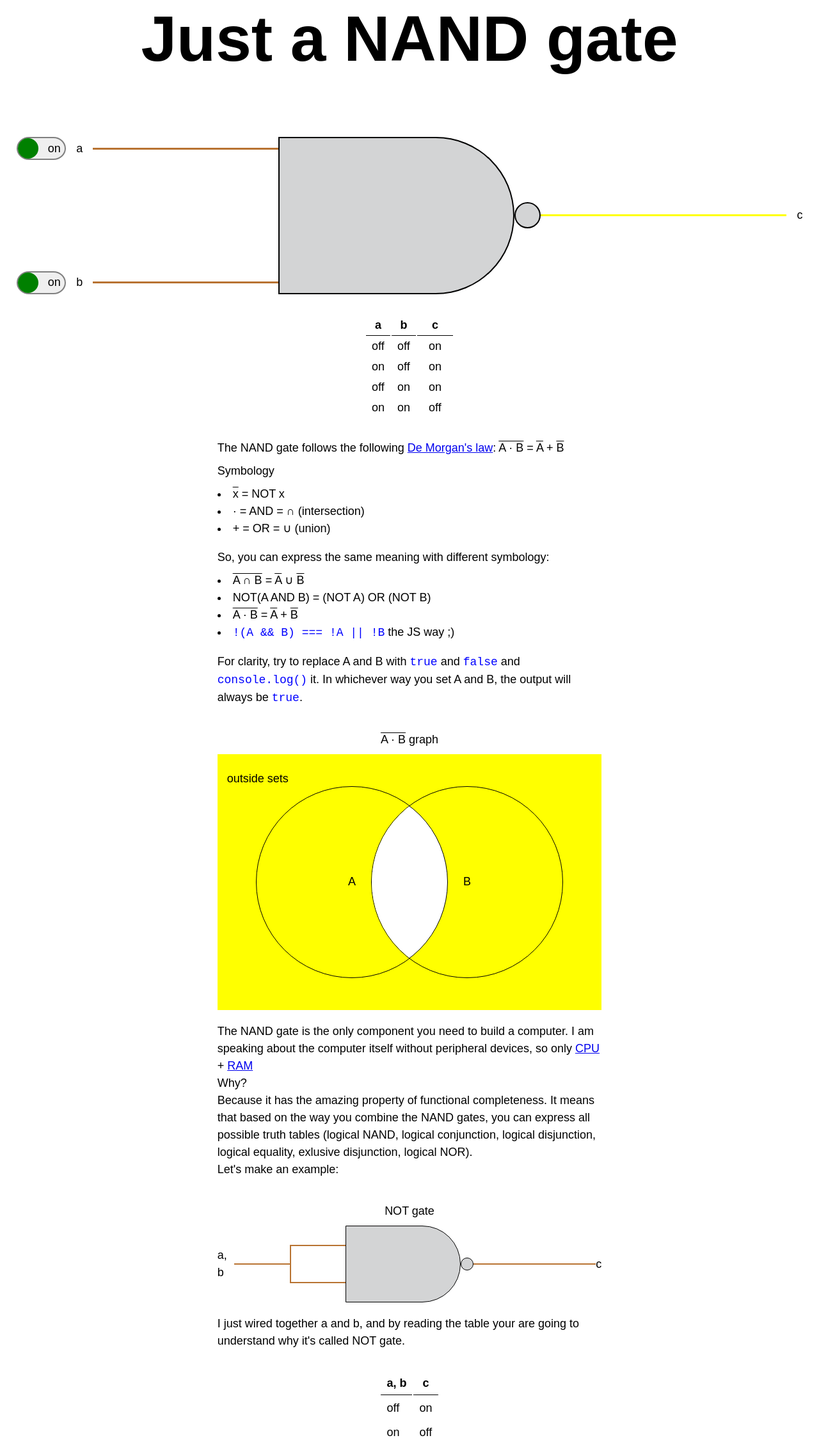
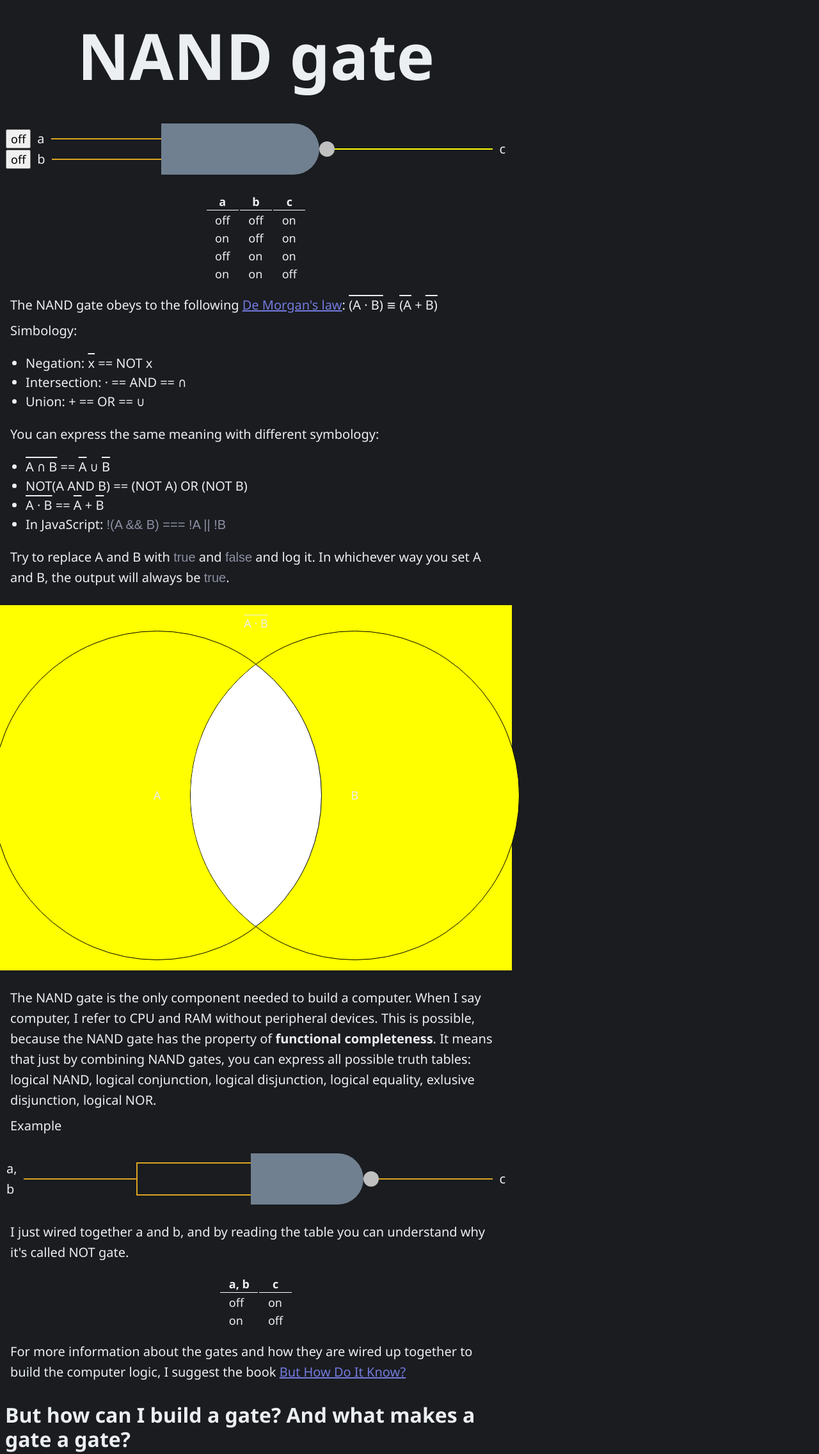
Before and after one commit to AlessandroTambellini/Just-a-NAND-gate, a plain HTML site: page index.html in a window 1280 px wide. Shown: the part 21-2294 px from the top of the page at 64% size. Drawn offline with Linux system fonts and the light colour scheme.

Commit message:
reshape the article

```diff
--- a/index.html
+++ b/index.html
@@ -5,52 +5,32 @@
 	<meta http-equiv="X-UA-Compatible" content="IE=edge" />
 	<meta name="viewport" content="width=device-width, initial-scale=1.0" />
 	<meta name="keywords" content="NAND gate" />
-    <meta
-      name="description"
-      content="How the building block of a computer, the NAND gate, works"
-    />
+	<meta name="description" content="NAND gate: how the building block of a computer works"/>
 	<meta name="author" content="Alessandro Tambellini" />
 	<title>NAND gate</title>
 	<link rel="stylesheet" href="./style.css" />
 	<script src="./script.js" defer></script>
 </head>
 <body>
-    <main>
-      <h1>Just a NAND gate</h1>
 	<article>
-        <div id="NAND-gate">
-          <div id="NAND-gate-inputs">
+		<h1>NAND gate</h1>
+
+		<figure id="nand-gate">
 			<div>
-              <button type="button" id="btn-wire-a">
-                <span class="slide-circle"></span>
-                <span>off</span>
-                <span>on</span>
-              </button>
-              <!-- input a -->
-              <p>a</p>
-              <div id="wire-a" class="wire"></div>
+				<div>
+					<button id="nand-gate-a-btn">off</button>
+					<p>a</p><hr id="wire-a">
 				</div>
 				<div>
-              <button type="button" id="btn-wire-b">
-                <span class="slide-circle"></span>
-                <span>off</span>
-                <span>on</span>
-              </button>
-              <!-- input b -->
-              <p>b</p>
-              <div id="wire-b" class="wire"></div>
+					<button id="nand-gate-b-btn">off</button>
+					<p>b</p><hr id="wire-b">
 				</div>
 			</div>
-          <div id="NAND-gate-body">
-            <div id="D-shape"></div>
-            <div id="NOT-circle"></div>
-          </div>
-          <div id="NAND-gate-output">
-            <!-- output c -->
-            <div id="wire-c" class="wire"></div>
+			<div></div>
+			<div></div>
+			<hr id="wire-c">
 			<p>c</p>
-          </div>
-        </div>
+		</figure>
 
 		<table class="logic-table">
 			<thead>
@@ -84,100 +64,90 @@
 			</tbody>
 		</table>
 
-        <article class="reading-optimized">
 		<p>
-            The NAND gate follows the following
-            <a href="https://en.wikipedia.org/wiki/De_Morgan's_laws"
-              >De Morgan's law</a
-            >: <span class="overline">A &middot; B</span> =
-            <span class="overline">A</span> + <span class="overline">B</span>
+			The NAND gate obeys to the following
+			<a href="https://en.wikipedia.org/wiki/De_Morgan's_laws">De Morgan's law</a>:
+			<span class="overlined-text">(A &middot; B)</span> &#8801; <span class="overlined-text">(A</span> + <span class="overlined-text">B)</span>
 		</p>
-          <figure>
-            <figcaption style="padding: 0; text-align: left">
-              Symbology
-            </figcaption>
-            <ul>
-              <li><span class="overline">x</span> = NOT x</li>
-              <li>&middot; = AND = &cap; (intersection)</li>
-              <li>+ = OR = &cup; (union)</li>
-            </ul>
-          </figure>
-          <p>So, you can express the same meaning with different symbology:</p>
+
+		<p>
+			Simbology:
+		</p>
 		<ul>
 			<li>
-              <span class="overline">A &cap; B</span> =
-              <span class="overline">A</span> &cup;
-              <span class="overline">B</span>
+				Negation: <span class="overlined-text">x</span> == NOT x
 			</li>
-            <li>NOT(A AND B) = (NOT A) OR (NOT B)</li>
 			<li>
-              <span class="overline">A &middot; B</span> =
-              <span class="overline">A</span> + <span class="overline">B</span>
+				Intersection: &middot; == AND == &cap;
 			</li>
-            <li><code>!(A && B) === !A || !B</code> the JS way ;)</li>
+			<li>
+				Union: + == OR == &cup;
+			</li>
 		</ul>
+
+		<p>You can express the same meaning with different symbology:</p>
+		<ul>
+			<li>
+				<span class="overlined-text">A &cap; B</span>
+				==
+				<span class="overlined-text">A</span> &cup; <span class="overlined-text">B</span>
+			</li>
+			<li>
+				NOT(A AND B) == (NOT A) OR (NOT B)
+			</li>
+			<li>
+				<span class="overlined-text">A &middot; B</span>
+				==
+				<span class="overlined-text">A</span> + <span class="overlined-text">B</span>
+			</li>
+			<li>
+				In JavaScript: <code>!(A && B) === !A || !B</code>
+			</li>
+		</ul>
+
 		<p>
-            For clarity, try to replace A and B with <code>true</code> and
-            <code>false</code> and <code>console.log()</code> it. In whichever
+			Try to replace A and B with <code>true</code> and
+			<code>false</code> and log it. In whichever
 			way you set A and B, the output will always be <code>true</code>.
 		</p>
-          <figure id="AB-set-graph" class="default-figure">
+
+		<figure id="set-figure">
 			<figcaption>
-              <span class="overline">A &middot; B</span> graph
+				<span class="overlined-text">A &middot; B</span>
 			</figcaption>
-            <div>
-              <span>outside sets</span>
-              <div id="set-A" class="set">A</div>
-              <div id="set-B" class="set">
+			<div id="set-container">
+				<div class="set">A</div>
+				<div class="set">
 					B
-                <div id="AB-intersection"></div>
+					<div id="sets-intersection"></div>
 				</div>
 			</div>
 		</figure>
 
 		<p>
-            The NAND gate is the only component you need to build a computer. I
-            am speaking about the computer itself without peripheral devices, so
-            only
-            <a href="https://en.wikipedia.org/wiki/Central_processing_unit"
-              >CPU</a
-            >
-            +
-            <a href="https://en.wikipedia.org/wiki/Random-access_memory">RAM</a>
-            <br />
-            Why?<br />
-            Because it has the amazing property of functional completeness. It
-            means that based on the way you combine the NAND gates, you can
-            express all possible truth tables (logical NAND, logical
+			The NAND gate is the only component needed to build a computer.
+			When I say computer, I refer to CPU and RAM without peripheral devices.
+			This is possible, because the NAND gate has the property of
+			<strong>functional completeness</strong>.
+			It means that just by combining NAND gates, you can
+			express all possible truth tables: logical NAND, logical
 			conjunction, logical disjunction, logical equality, exlusive
-            disjunction, logical NOR).<br />
-            Let's make an example:
+			disjunction, logical NOR.
 		</p>
 
-          <figure class="default-figure">
-            <figcaption>NOT gate</figcaption>
-            <div id="NOT-gate">
-              <div id="NOT-gate-inputs">
-                a, b
+		<p>Example</p>
+		<figure id="not-gate">
+			<p>a, b</p>
+			<hr>
 			<div></div>
 			<div></div>
-              </div>
-              <div id="NOT-gate-body">
-                <!-- D-shape -->
 			<div></div>
-                <!-- NOT circle -->
-                <div></div>
-              </div>
-              <div id="NOT-gate-output">
-                <div></div>
-                c
-              </div>
-            </div>
+			<hr>
+			<p>c</p>
 		</figure>
 
 		<p>
-            I just wired together a and b, and by reading the table your are
-            going to understand why it's called NOT gate.
+			I just wired together a and b, and by reading the table you can understand why it's called NOT gate.
 		</p>
 		<table class="logic-table">
 			<thead>
@@ -199,37 +169,25 @@
 		</table>
 
 		<p>
-            For more information about the gates's logic and how they are wired
-            up together to build the computer logic I suggest the book
+			For more information about the gates and how they are wired
+			up together to build the computer logic, I suggest the book
 			<a href="http://www.buthowdoitknow.com/">But How Do It Know?</a>
 		</p>
-        </article>
 
-        <article class="reading-optimized">
-          <h2 class="sub-article-title">
-            But how can I build a gate? What makes a gate a gate?
+		<section>
+			<h2>
+				But how can I build a gate? And what makes a gate a gate?
 			</h2>
 			<p>
-            A gate is made of
-            <a href="https://en.wikipedia.org/wiki/Transistor">transistors</a>.
-            Transistors are
-            <a href="https://en.wikipedia.org/wiki/Semiconductor"
-              >semiconductor</a
-            >
-            devices that can act as switches or amplifiers. <br />
+				A gate is made of <strong>transistors</strong>.
+				Transistors are semiconductor devices that can act as switches or amplifiers.
 				You can build a circuit on a breadboard to simulate the behaviour of
 				a NAND gate inside a microprocessor. Because they can be combined
-            together on an integrated circuit, it is now possible to put
-            billions of them in one package
+				together on an integrated circuit, it is possible to put
+				billions of them in one package.
 			</p>
-          <img
-            src="./NAND_gate_circuit_diagram.jpg"
-            alt="NAND gate circuit diagram"
-            id="NAND-gate-circuit-diagram"
-          />
+			<img id="NAND-gate-circuit-diagram" src="./NAND_gate_circuit_diagram.jpg" alt="NAND gate circuit diagram"/>
+		</section>
 	</article>
-      </article>
-    </main>
-    <footer></footer>
 </body>
 </html>
--- a/style.css
+++ b/style.css
@@ -1,4 +1,78 @@
-/* General styling settings */
+/* This is copy-pasted design style from my website */
+
+:root {
+    --website-nav-btn-size: 3rem;
+    --website-nav-btn-margin: 1rem;
+    --background-color: rgb(26, 28, 32);
+    --text-color: rgb(236, 239, 242);
+    --delimiter-color: rgb(46, 48, 57);
+    --link-color: rgb(115, 122, 222);
+    --time-color: rgb(140, 144, 161);
+    --quote-color: rgb(140, 144, 161);
+}
+
+body {
+    margin: 0;
+    background-color: var(--background-color);
+    color: var(--text-color);
+    font-family: 'Segoe UI', Tahoma, Geneva, Verdana, sans-serif;
+}
+
+h1, h2, h3, h4, h5, h6 {
+    font-weight: bold;
+}
+
+h1 {
+    line-height: 3rem;
+}
+
+h2 {
+    font-size: 2rem;
+    line-height: 1.2;
+    padding-inline: .25em;
+    margin-bottom: .25em;
+    margin-top: 1em;
+}
+
+code, time {
+    font-family: fantasy;
+    color: var(--time-color);
+}
+
+time {
+    display: inline-block;
+    padding-top: 1.5em;
+    padding-inline: .75em;
+}
+
+a {
+    color: var(--link-color);
+}
+
+a:hover {
+    color: rgb(88, 95, 222);
+}
+
+hr {
+    border: 1px solid var(--delimiter-color);
+}
+
+p, ul {
+    max-width: 80ch;
+    font-size: 1.25rem;
+}
+
+p {
+    line-height: 1.6;
+    padding-inline: 1rem;
+    margin-block: .5rem;
+}
+
+ul {
+    line-height: 1.5;
+}
+
+/*  */
 
 :root {
 	--clr-copper: 29, 57%, 46%;
@@ -11,9 +85,6 @@
 @media (min-width: 35em) {
 	:root {
 		--fs-800: 5rem;
-    --fs-700: 2.5rem;
-    --fs-600: 1.5rem;
-    --fs-500: 1.25rem;
 		--fs-400: 1rem;
 	}
 }
@@ -21,202 +92,82 @@
 @media (min-width: 45em) {
 	:root {
 		--fs-800: 6.25rem;
-    --fs-700: 3.5rem;
-    --fs-600: 2rem;
-    --fs-500: 1.75rem;
 		--fs-400: 1.125rem;
 	}
 }
 
 * {
-  padding: 0;
-  margin: 0;
-}
-*,
-*::before,
-*::after {
   	box-sizing: border-box;
 }
 
 body {
-  font-family: sans-serif;
+	font-family: 'Segoe UI', Tahoma, Geneva, Verdana, sans-serif;
 	font-size: var(--fs-400);
-  font-weight: 400;
+}
+
+article {
+    /* This padding is to let the text at the bottom of the page not be covered by the #website-nav-btn */
+    padding-bottom: calc(var(--website-nav-btn-size) + var(--website-nav-btn-margin));
+    width: 100%;
+    max-width: 800px;
 }
 
 h1 {
 	font-size: var(--fs-800);
 	text-align: center;
-  margin-top: 3vh;
-  margin-bottom: 12vh;
+}
+
+figure {
+	margin: 0;
+	margin-block: 1.5em;
 }
 
 button {
 	font: inherit;
 }
 
-code {
-  color: hsl(var(--clr-code));
-}
-
-.reading-optimized {
-  max-width: 60ch;
-  margin-inline: auto;
-  margin-top: 2rem;
-  line-height: 1.5em;
-}
-
-.sub-article-title {
-  padding-bottom: 3vh;
-}
-
-.reading-optimized ul {
-  list-style-position: inside;
-  margin-top: 0.5em;
-  margin-bottom: 1em;
-}
-
-.overline {
+.overlined-text {
   text-decoration: overline;
 }
 
-.default-figure {
-  width: 100%;
-  padding: 2ch 0;
+figcaption {
+	text-align: center;
 }
 
-figcaption {
-  margin-top: 0.5em;
-  text-align: center;
-  padding: 0.5em;
+table {
+	margin-inline: auto;
+	margin-block: 1em;
 }
 
-/* interactive NAND gate figure */
-
-#NAND-gate {
-  display: grid;
-  grid-template-columns: 1fr 1fr 1fr;
-  margin: 2vh 2vw;
+.logic-table th {
+  	border-bottom: 1px solid white;
 }
 
-#NAND-gate-inputs {
-  display: flex;
-  flex-wrap: wrap;
-  align-content: space-between;
+.logic-table th, .logic-table td {
+	padding-inline: .75em;
 }
 
-#NAND-gate-inputs > div,
-#NAND-gate-output {
+#set-figure {
 	display: flex;
-  flex-direction: row;
 	align-items: center;
-  column-gap: 1rem;
-  width: 100%;
+	justify-content: center;
+	flex-direction: column;
+	background-color: yellow;
+	padding-block: 1rem;
 }
 
-#NAND-gate-inputs button {
-  display: flex;
-  justify-content: space-between;
-  align-items: center;
-  height: var(--btn-height);
-  min-width: min-content;
-  width: calc(var(--btn-height) * 3);
-  position: relative;
-  border-radius: 25% / 50%;
-  border: 2px solid grey;
-}
-
-#NAND-gate-inputs button span:nth-child(2) {
-  margin-left: 0.4rem;
-}
-
-#NAND-gate-inputs button span:nth-child(3) {
-  margin-right: 0.4rem;
-}
-
-.slide-circle {
-  height: 100%;
-  aspect-ratio: 1;
-  border-radius: 100%;
-  background-color: green;
-  position: absolute;
-  left: 0;
-  transition: left 0.5s;
-}
-
-.wire {
-  width: 100%;
-  height: 3px;
-  background-color: hsl(var(--clr-copper));
-}
-
-#NAND-gate-body {
+#set-container {
 	display: flex;
 	align-items: center;
-}
-
-#NAND-gate-body > div:first-child {
-  width: 90%;
-  aspect-ratio: 3 / 2;
-  background-color: hsl(var(--clr-tin));
-  border-top-right-radius: calc(100% / 3) 50%;
-  border-bottom-right-radius: calc(100% / 3) 50%;
-  border: 2px solid black;
-}
-
-#NAND-gate-body > div:last-child {
-  width: 10%;
-  aspect-ratio: 1;
-  border-radius: 100%;
-  background-color: hsl(var(--clr-tin));
-  border: 2px solid black;
-}
-
-#NAND-gate-output #wire-c {
-  background-color: yellow;
-}
-
-/* logic-table */
-
-.logic-table {
-  margin: 4vh auto;
-}
-
-.logic-table thead th {
-  border-bottom: 1px solid black;
-}
-
-.logic-table th,
-.logic-table td {
-  padding: 0.25em 0.5em;
-}
-
-.logic-table th:nth-child(3),
-.logic-table td:nth-child(3) {
-  padding-inline: 1em;
-}
-
-/* not(A and B) set graph */
-
-#AB-set-graph {
-  display: flex;
-  flex-direction: column;
-}
-
-#AB-set-graph > div {
+	justify-content: center;
 	position: relative;
-  height: 40ch;
-  background-color: yellow;
-}
-
-#AB-set-graph > div > span {
-  position: absolute;
-  left: 2.5%;
-  top: 2.5ch;
 }
 
 .set {
-  width: 50%;
+	position: absolute;
+	width: 50vw;
+	/* TODO fix based on the width of the text */
+	max-width: 50ch;
 	aspect-ratio: 1;
 	background-color: yellow;
 	border-radius: 100%;
@@ -224,92 +175,131 @@ figcaption {
 	justify-content: center;
 	align-items: center;
 	border: 1px solid black;
-  position: absolute;
-  top: 5ch;
 }
 
-#set-A {
-  left: 10%;
+.set:nth-child(1) {
+	left: -30%;
 }
 
-#set-B {
-  right: 10%;
-  z-index: 2;
+.set:nth-child(2) {
 	overflow: hidden;
+	position: relative;
+	right: -30%;
 }
 
-#AB-intersection {
+#sets-intersection {
+	position: absolute;
+	left: -60%;
 	width: 100%;
 	aspect-ratio: 1;
 	background-color: white;
 	border-radius: 100%;
-  position: absolute;
-  left: -60%;
 	border: 1px solid black;
 }
 
-/* NOT gate figure */
-
-#NOT-gate {
-  width: 100%;
-  display: grid;
-  grid-template-columns: 1fr 1fr 1fr;
+#NAND-gate-circuit-diagram {
+	margin-inline: auto;
+	margin-block: 1.5em;
+	display: block;
 }
 
-#NOT-gate-body {
+/*  */
+
+#not-gate, #nand-gate {
 	display: flex;
 	align-items: center;
+	justify-content: center;
+	width: 100%;
 }
 
-#NOT-gate-inputs {
+#nand-gate > div:nth-of-type(1) {
+	height: fit-content;
+	width: 100%;
 	display: flex;
+	flex-direction: column;
+	justify-content: space-between;
 	align-items: center;
+	padding-left: .5em;
 }
 
-#NOT-gate-inputs > div:first-child {
-  width: 50%;
-  height: 2px;
-  background-color: hsl(var(--clr-copper));
+#nand-gate > div:nth-of-type(1) div {
+	width: 100%;
+	display: flex;
+	flex-wrap: nowrap;
+	align-items: center;
+	justify-content: center;
 }
 
-#NOT-gate-inputs > div:last-child {
-  height: 50%;
-  width: 50%;
-  border-top: 2px solid hsl(var(--clr-copper));
-  border-bottom: 2px solid hsl(var(--clr-copper));
-  border-left: 2px solid hsl(var(--clr-copper));
+#nand-gate > div:nth-of-type(1) div p {
+	margin: 0;
+	padding-inline: .5em;
 }
 
-#NOT-gate-body > div:first-child {
-  width: 90%;
-  aspect-ratio: 3 / 2;
-  background-color: hsl(var(--clr-tin));
-  border-top-right-radius: calc(100% / 3) 50%;
-  border-bottom-right-radius: calc(100% / 3) 50%;
-  border: 1px solid black;
+#nand-gate > div:nth-of-type(1) div hr {
+	border: 1px solid goldenrod;
+	width: 100%;
+	height: 1px;
 }
 
-#NOT-gate-body > div:last-child {
-  width: 10%;
-  aspect-ratio: 1;
-  background-color: hsl(var(--clr-tin));
-  border-radius: 100%;
-  border: 1px solid black;
+#nand-gate > div:nth-of-type(2) {
+	height: 10vh;
+	max-height: 120px;
+	border-top-right-radius: min(10vh, 100px);
+	border-bottom-right-radius: min(10vh, 100px);
+	background-color: slategrey;
+	width: 100%;
 }
 
-#NOT-gate-output {
-  display: flex;
-  align-items: center;
+#nand-gate > div:nth-of-type(3) {
+	border-radius: 100%;
+	height: 3vh;
+	min-height: 1rem;
+	aspect-ratio: 1;
+	max-height: 40px;
+	background-color: silver;
 }
 
-#NOT-gate-output > div {
+#nand-gate > hr {
+	border: 1px solid yellow;
 	width: 100%;
-  height: 2px;
-  background-color: hsl(var(--clr-copper));
 }
 
-/* How to build a NAND gate article */
-#NAND-gate-circuit-diagram {
-  margin-inline: auto;
-  display: block;
+#nand-gate > p {
+	padding-inline: .5em;
 }
+
+/*  */
+
+#not-gate p {
+	padding-inline: .5em;
+}
+
+#not-gate hr {
+	border: 1px solid goldenrod;
+	width: 100%;
+}
+
+#not-gate div:nth-of-type(1) {
+	outline: 2px solid goldenrod;
+	height: 6vh;
+	max-height: 60px;
+	width: 100%;
+}
+
+#not-gate div:nth-of-type(2) {
+	height: 10vh;
+	max-height: 100px;
+	border-top-right-radius: min(10vh, 100px);
+	border-bottom-right-radius: min(10vh, 100px);
+	background-color: slategrey;
+	width: 100%;
+}
+
+#not-gate div:nth-of-type(3) {
+	border-radius: 100%;
+	height: 3vh;
+	min-height: 1rem;
+	aspect-ratio: 1;
+	max-height: 30px;
+	background-color: silver;
+}
```
Also changed, not shown: script.js (+26 -46 lines), 1 other file. Lines whose indentation alone changed are shown as unchanged.
